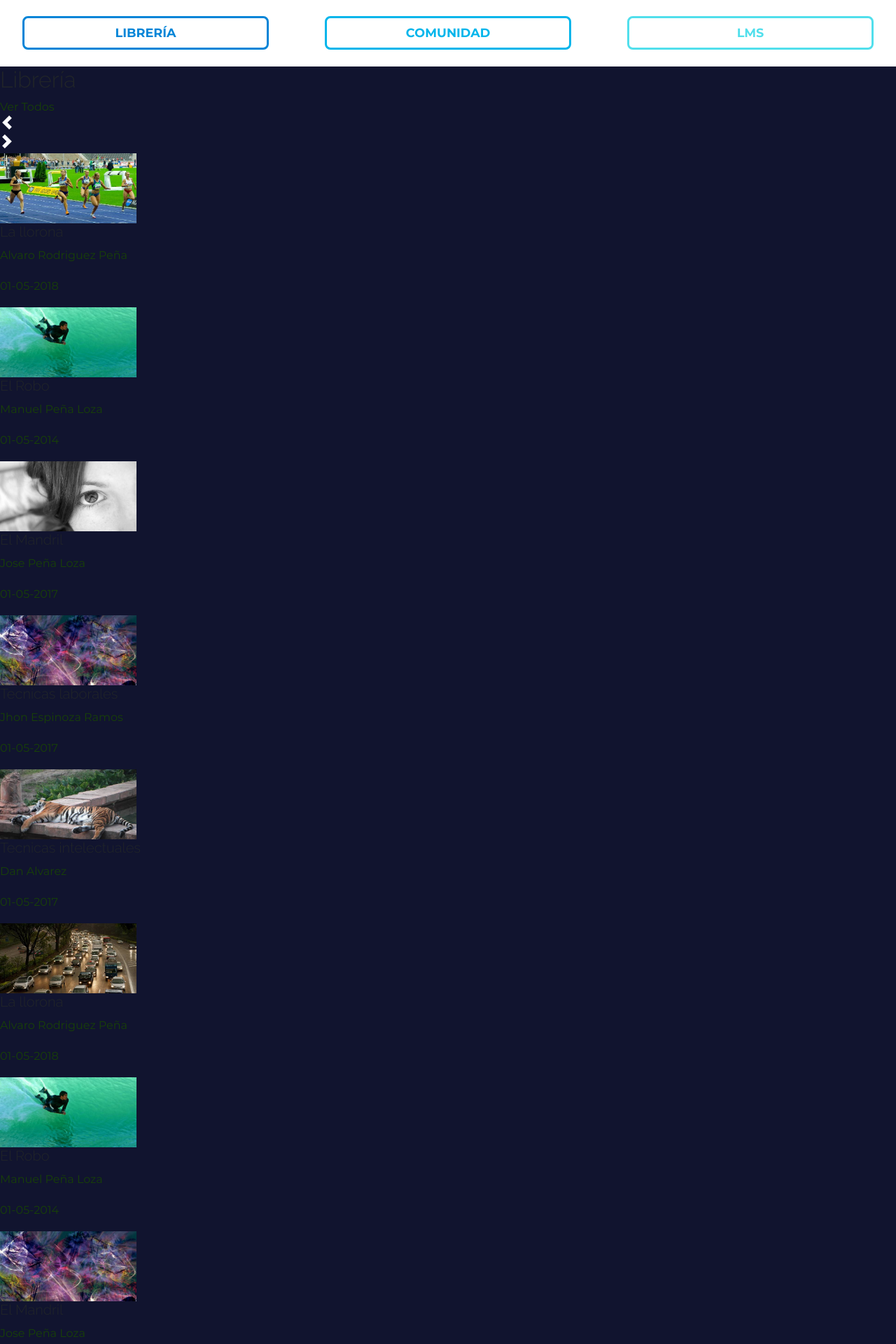
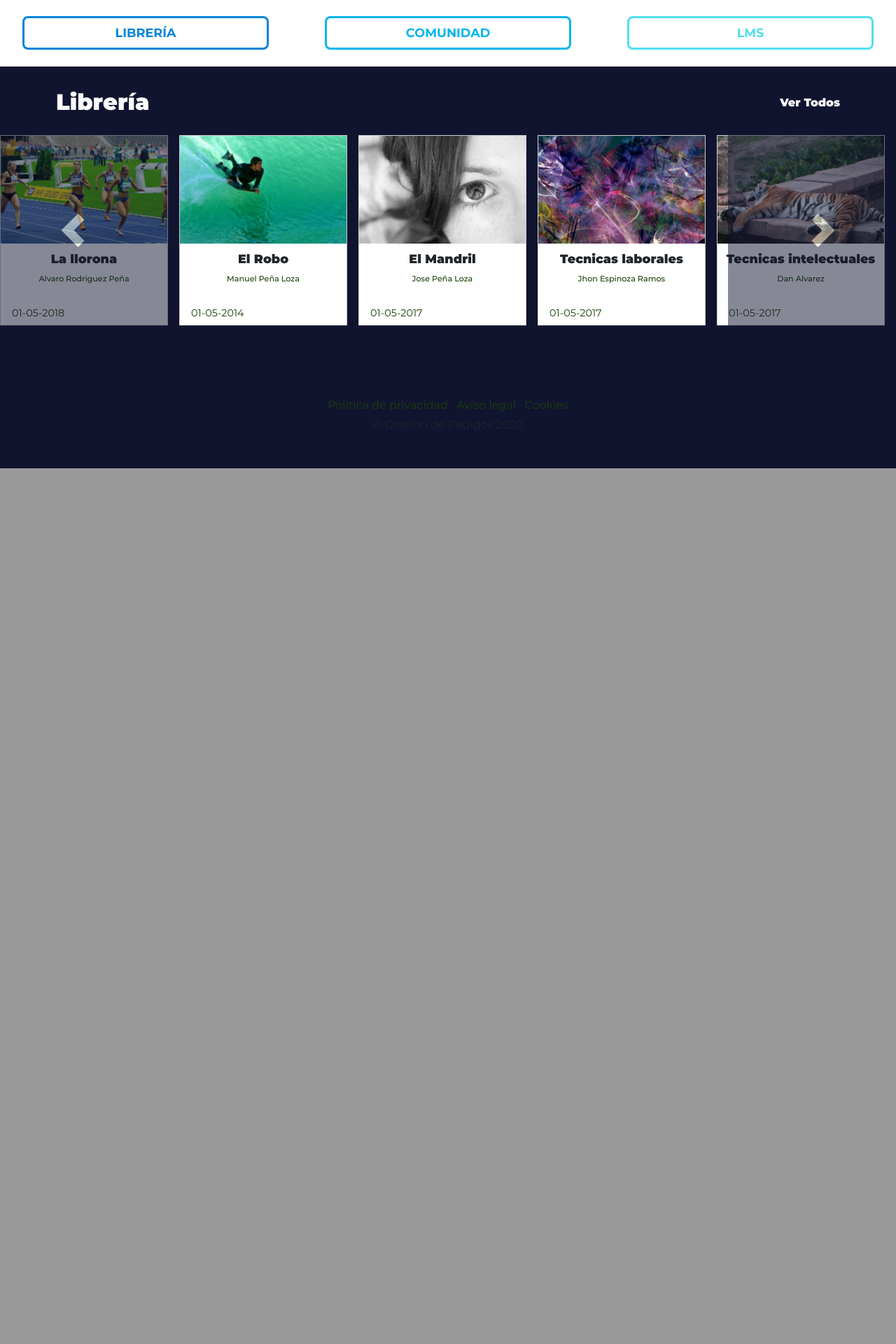
Before and after one commit to Etygit607/aulavirtual, a Django app: page / in a window 1280 px wide. Shown: the part 705-2625 px from the top of the page at 70% size. After the commit the page ends 1374 px from the top, so only its background shows below. Run offline with Django 3.2, Linux system fonts and the light colour scheme; some libraries are stand-ins or nearby versions.

Commit message:
added library code

```diff
--- a/app/static/app/css/app.css
+++ b/app/static/app/css/app.css
@@ -29,7 +29,7 @@
 
 body {
   font-family: 'Montserrat-Regular';
-  background:rgba(0,0,76,0.6) !important;
+  background: #11142f !important;
   background-attachment: fixed;
   background-position: center;
   background-size: cover;
@@ -399,3 +399,138 @@
   color: #51dfec !important;
   border: 3px solid #51dfec !important;
 }
+
+
+/**************************************/
+.anet-courses{
+  width: 100%;
+  align-content: center;
+  padding: 2rem 0;
+}
+.container-head{
+  width: 100%;
+  display: block;
+  clear: both;
+}
+
+.container-head h2{
+  color: #fff;
+  font-family: 'Montserrat-Black';
+  padding: 0 5rem;
+  float: left !important;
+}
+
+.container-head a {
+  align-content: flex-end;
+  color: #fff;
+  font-family: 'Montserrat-Black';
+  padding: 0.5rem 5rem;
+  float: right !important;
+}
+
+#container-carousel {
+  float: left;
+  width: 100%;
+  overflow: hidden;
+  height: 17rem;
+  position: relative;
+  margin-top: 20px;
+  margin-bottom: 20px;
+}
+
+#container-carousel .arrow{
+  position:absolute;
+  z-index:10;
+  height: 17rem;
+  cursor: pointer;
+}
+
+#container-carousel .left-arrow {
+  left: 0 !important;
+  border-left: 5rem solid #11142f;
+  opacity: 0.5;
+  border-top: 7rem solid #11142f;
+  border-bottom: 7rem solid #11142f;
+  border-right: calc(((100vw - 5rem) / 5) - 8rem) solid #11142f;
+}
+
+#container-carousel .right-arrow {
+  right: 0 !important;
+  border-left: calc(((100vw - 5rem) / 5) - 8rem) solid #11142f;
+  opacity: 0.5;
+  border-top: 7rem solid #11142f;
+  border-bottom: 7rem solid #11142f;
+  border-right: 5rem solid #11142f;
+}
+
+
+#container-carousel .left-arrow:hover, #container-carousel .right-arrow:hover {
+  opacity: 0.8;
+}
+
+.carousel-control-next-icon, .carousel-control-prev-icon {
+  display: inline-block;
+  width: 3rem;
+  height: 3rem;
+  background-color: #11142f;
+  background-blend-mode: exclusion;
+}
+
+.carousel {
+  width: 10000px;
+  left: 0px;
+  margin-left: -0.5rem;
+  position: absolute;
+  z-index: 0;
+}
+
+.carousel .library {
+  float: left;
+  height: 17rem;
+  margin: 0 0.5rem;
+  width: calc((100vw - 5rem) / 5);
+  text-align: center;
+  border:#CCCCCC 1px solid;
+}
+
+.carousel .library img {
+  cursor:pointer;
+  width: 100%;
+  height: 57%;
+  object-fit: cover;
+}
+
+
+.carousel .library .library-description {
+  width: 100%;
+  height: 43%;
+  background: #fff;
+  padding: 0.5rem;
+}
+
+.carousel .library .library-description .title-card {
+  font-family: 'Montserrat-Black';
+  font-size: 1.1rem;
+  padding: 0.2rem;
+  height: 33%;
+  margin: 0;
+}
+
+.carousel .library .library-description .autor {
+  font-family: 'Montserrat-Medium';
+  font-size: 0.7rem;
+  margin: 0;
+  padding: 0;
+  height: 33%;
+}
+
+
+.carousel .library .library-description .date {
+  font-family: 'Montserrat-Regular';
+  font-size: 0.9rem;
+  height: 34%;
+  padding: 0.8rem 0.5rem 0 0.5rem;
+  margin: 0;
+  width: 100%;
+  text-align: left;
+}
```
